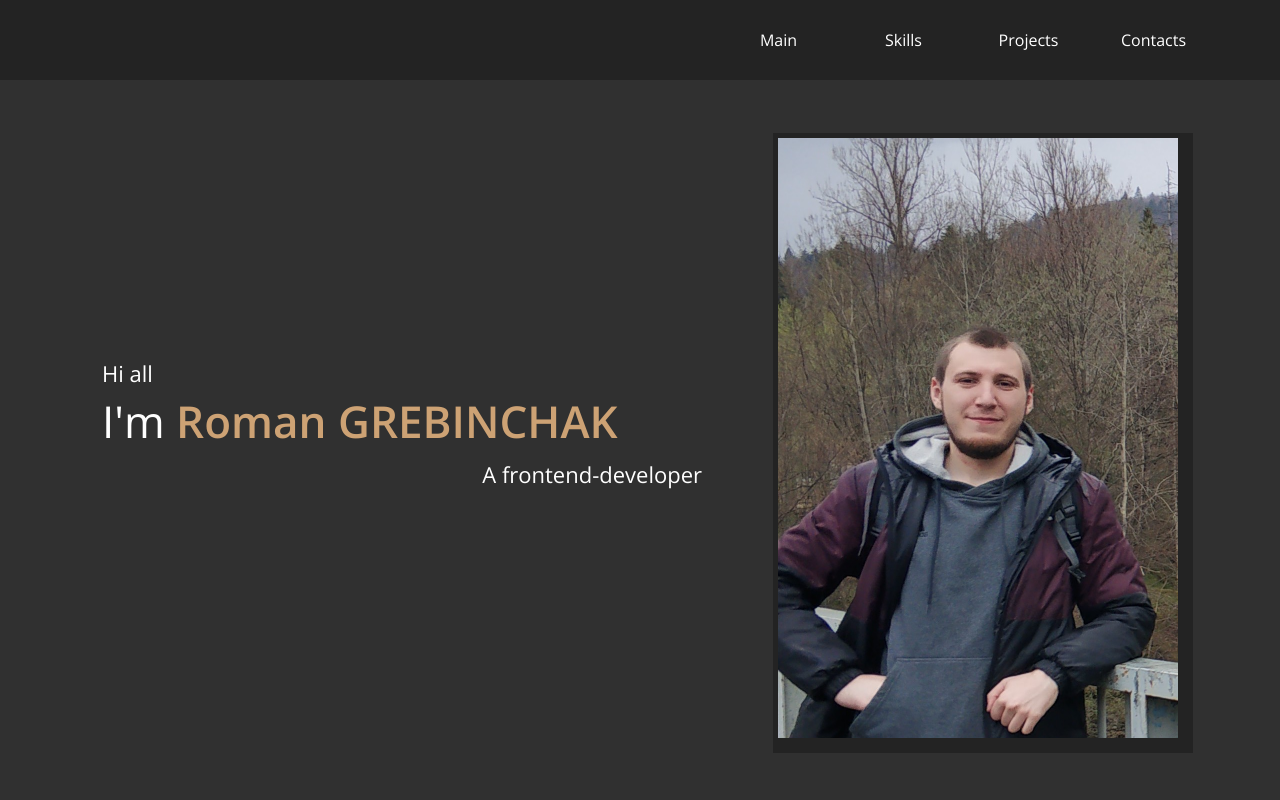
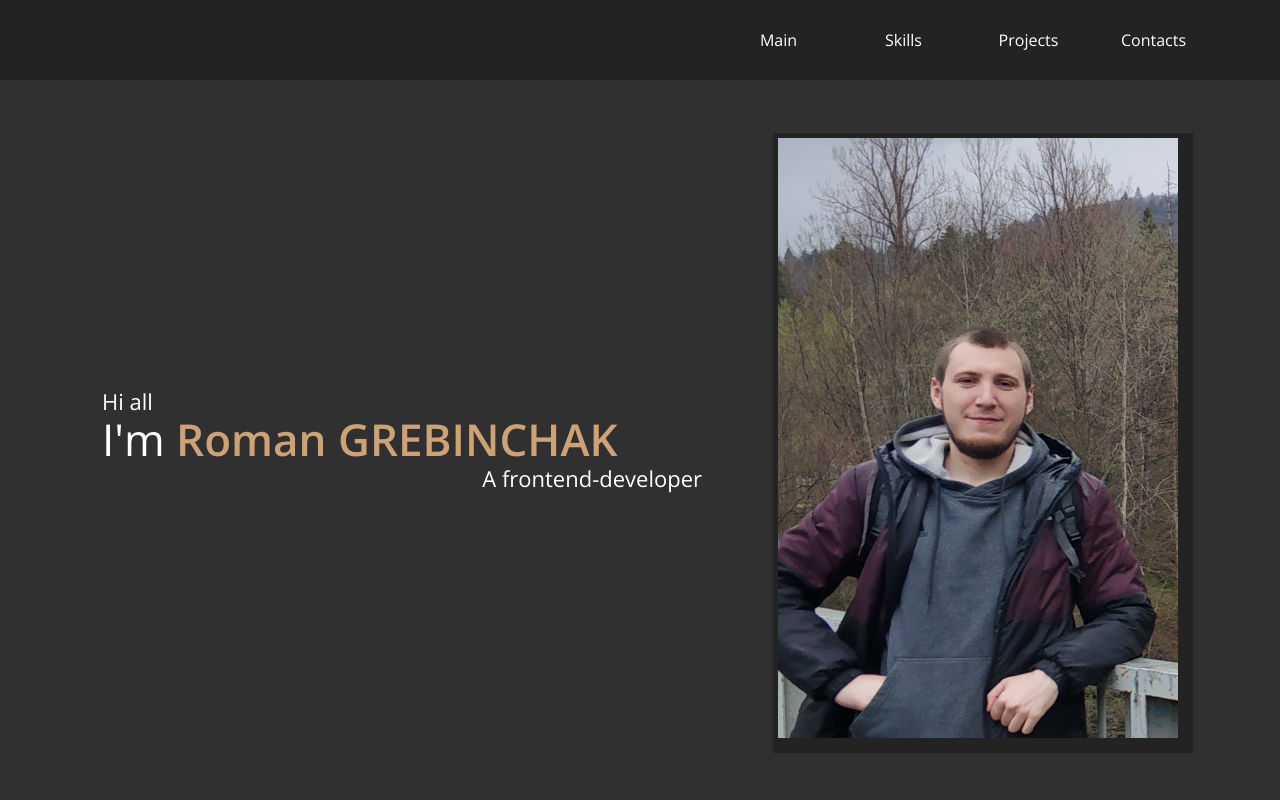
Before and after one commit to romanxeo/portfolio, a React (Create React App) app: page / in a window 1280 px wide. Shown: the top 800 px of the page. Built offline with nearby package versions, Linux system fonts and the light colour scheme.

Commit message:
Portfolio 2.8

```diff
--- a/src/Main/Main.module.scss
+++ b/src/Main/Main.module.scss
@@ -9,6 +9,7 @@
     min-height: 90vh;
 
     .text {
+      margin-top: 20px;
       width: 94%;
       max-width: 600px;
       min-width: 290px;
@@ -16,27 +17,25 @@
 
       & span {
         @include text($buttonFontFamily, 400, 22px, $textColor);
-        line-height: 12px;
-        height: 12px;
+        line-height: 24px;
       }
 
       & h1 {
+        margin-top: 5px;
+        margin-bottom: -15px;
         @include text($buttonFontFamily, 400, 44px, $textColor);
-        line-height: 12px;
-        height: 24px;
+        line-height: 40px;
       }
 
       & b {
         @include text($buttonFontFamily, 600, 44px, $hoverTextColor);
-        line-height: 12px;
-        height: 12px;
+        line-height: 40px;
       }
 
       & p {
         text-align: right;
         @include text($buttonFontFamily, 400, 22px, $textColor);
-        line-height: 12px;
-        height: 24px;
+        line-height: 24px;
       }
     }
 
```
